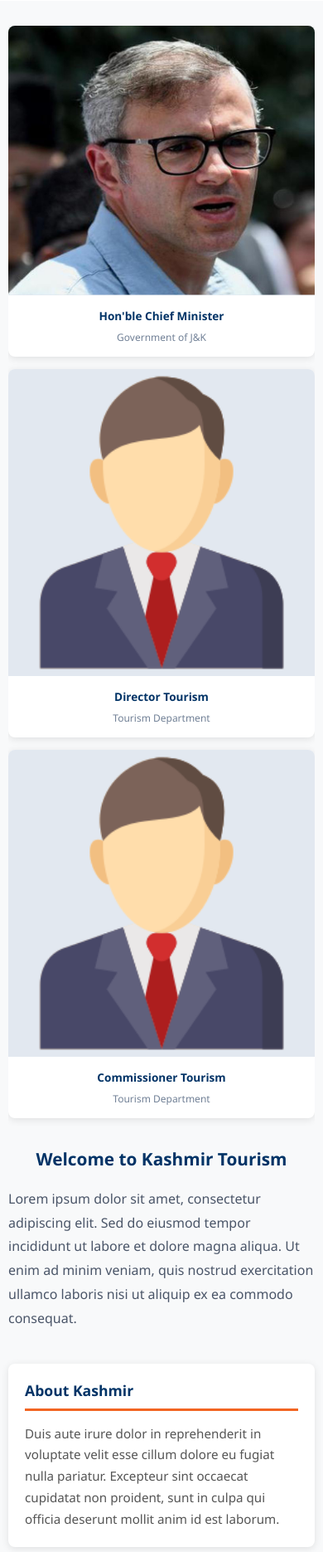
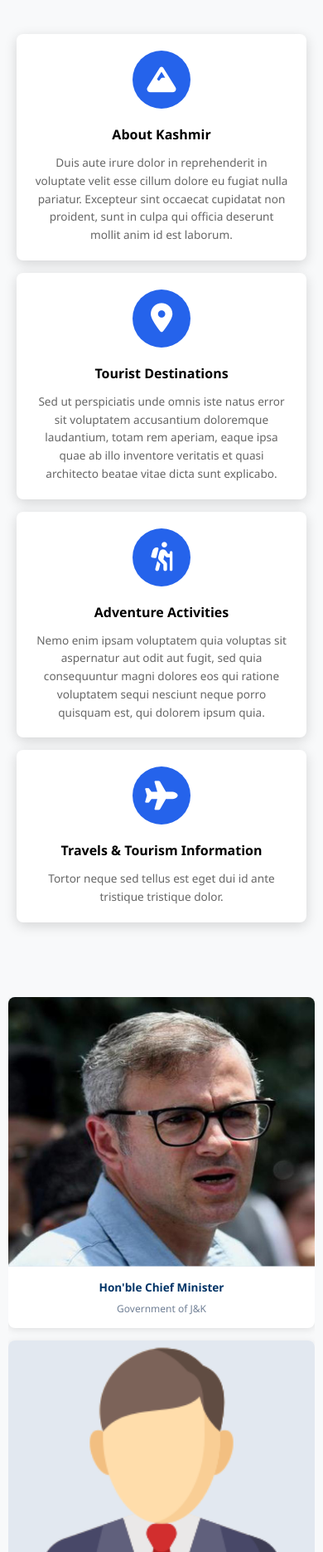
Before and after one commit to malikabid/jktdc-landing-page, a PHP site: page / in a window 390 px wide. Shown: the part 516-2387 px from the top of the page at 83% size. Run offline with PHP 8.4, Linux system fonts and the light colour scheme.

Commit message:
Add service cards overlay section with responsive styles; update background and slider button styles

```diff
--- a/index.html
+++ b/index.html
@@ -4,7 +4,7 @@
     <meta charset="UTF-8" />
     <meta name="viewport" content="width=device-width, initial-scale=1.0" />
     <title>Directorate of Tourism Kashmir</title>
-    <link rel="stylesheet" href="pub/css/style.css" />
+
     <link
       rel="stylesheet"
       href="https://cdnjs.cloudflare.com/ajax/libs/font-awesome/6.7.2/css/all.min.css"
@@ -27,6 +27,7 @@
       rel="stylesheet"
       href="https://cdnjs.cloudflare.com/ajax/libs/slick-carousel/1.8.1/slick-theme.min.css"
     />
+    <link rel="stylesheet" href="pub/css/style.css" />
   </head>
 
   <body>
@@ -62,6 +63,61 @@
           />
         </div>
       </div>
+
+      <!-- Service Cards Overlay -->
+      <section class="service-cards-overlay">
+        <div class="cards-container">
+          <div class="service-card">
+            <div class="card-icon">
+              <i class="fas fa-mountain"></i>
+            </div>
+            <h3>About Kashmir</h3>
+            <p>
+              Duis aute irure dolor in reprehenderit in voluptate velit esse
+              cillum dolore eu fugiat nulla pariatur. Excepteur sint occaecat
+              cupidatat non proident, sunt in culpa qui officia deserunt mollit
+              anim id est laborum.
+            </p>
+          </div>
+
+          <div class="service-card">
+            <div class="card-icon">
+              <i class="fas fa-map-marker-alt"></i>
+            </div>
+            <h3>Tourist Destinations</h3>
+            <p>
+              Sed ut perspiciatis unde omnis iste natus error sit voluptatem
+              accusantium doloremque laudantium, totam rem aperiam, eaque ipsa
+              quae ab illo inventore veritatis et quasi architecto beatae vitae
+              dicta sunt explicabo.
+            </p>
+          </div>
+
+          <div class="service-card">
+            <div class="card-icon">
+              <i class="fas fa-hiking"></i>
+            </div>
+            <h3>Adventure Activities</h3>
+            <p>
+              Nemo enim ipsam voluptatem quia voluptas sit aspernatur aut odit
+              aut fugit, sed quia consequuntur magni dolores eos qui ratione
+              voluptatem sequi nesciunt neque porro quisquam est, qui dolorem
+              ipsum quia.
+            </p>
+          </div>
+
+          <div class="service-card">
+            <div class="card-icon">
+              <i class="fas fa-plane"></i>
+            </div>
+            <h3>Travels & Tourism Information</h3>
+            <p>
+              Tortor neque sed tellus est eget dui id ante tristique tristique
+              dolor.
+            </p>
+          </div>
+        </div>
+      </section>
     </section>
 
     <main class="main-content">
@@ -124,38 +180,6 @@
               nisi ut aliquip ex ea commodo consequat.
             </p>
 
-            <div class="content-grid">
-              <div class="content-card">
-                <h3>About Kashmir</h3>
-                <p>
-                  Duis aute irure dolor in reprehenderit in voluptate velit esse
-                  cillum dolore eu fugiat nulla pariatur. Excepteur sint
-                  occaecat cupidatat non proident, sunt in culpa qui officia
-                  deserunt mollit anim id est laborum.
-                </p>
-              </div>
-
-              <div class="content-card">
-                <h3>Tourist Destinations</h3>
-                <p>
-                  Sed ut perspiciatis unde omnis iste natus error sit voluptatem
-                  accusantium doloremque laudantium, totam rem aperiam, eaque
-                  ipsa quae ab illo inventore veritatis et quasi architecto
-                  beatae vitae dicta sunt explicabo.
-                </p>
-              </div>
-
-              <div class="content-card">
-                <h3>Adventure Activities</h3>
-                <p>
-                  Nemo enim ipsam voluptatem quia voluptas sit aspernatur aut
-                  odit aut fugit, sed quia consequuntur magni dolores eos qui
-                  ratione voluptatem sequi nesciunt neque porro quisquam est,
-                  qui dolorem ipsum quia.
-                </p>
-              </div>
-            </div>
-
             <section class="full-width-section">
               <h2>Experience Paradise on Earth</h2>
               <p>
--- a/pub/css/style.css
+++ b/pub/css/style.css
@@ -5,6 +5,11 @@
     font-family: 'Segoe UI', Tahoma, Geneva, Verdana, sans-serif;
     scroll-behavior: smooth;
 }
+
+body {
+    background: #f8f9fa;
+}
+
 /* ==================== TICKER STYLES ==================== */
 .text-ticker {
     background: #003366;
@@ -431,7 +436,7 @@
 .hero-slider {
     width: 100%;
     position: relative;
-    overflow: hidden;
+    overflow: visible;
 }
 
 .slider-container {
@@ -505,27 +509,134 @@
 
     .slick-prev,
     .slick-next {
-        width: 40px;
-        height: 40px;
+        width: 55px;
+        height: 55px;
     }
 
     .slick-prev {
-        left: 10px;
+        left: 15px;
     }
 
     .slick-next {
-        right: 10px;
+        right: 15px;
     }
 
     .slick-prev:before,
     .slick-next:before {
-        font-size: 20px;
+        font-size: 28px;
     }
 }
 
 @media screen and (max-width: 480px) {
     .slide img {
         height: 300px;
+    }
+}
+
+/* ==================== SERVICE CARDS OVERLAY STYLES ==================== */
+.service-cards-overlay {
+    position: absolute;
+    bottom: -200px;
+    left: 0;
+    right: 0;
+    width: 100%;
+    z-index: 50;
+    padding: 0 20px;
+}
+
+.cards-container {
+    max-width: 1200px;
+    margin: 0 auto;
+    display: grid;
+    grid-template-columns: repeat(4, 1fr);
+    gap: 25px;
+}
+
+.service-card {
+    background: white;
+    padding: 30px;
+    border-radius: 8px;
+    box-shadow: 0 4px 15px rgba(0, 0, 0, 0.15);
+    text-align: center;
+    transition: transform 0.3s ease, box-shadow 0.3s ease;
+}
+
+.service-card:hover {
+    transform: translateY(-8px);
+    box-shadow: 0 8px 25px rgba(0, 0, 0, 0.2);
+}
+
+.card-icon {
+    width: 80px;
+    height: 80px;
+    background: #2563eb;
+    border-radius: 50%;
+    display: flex;
+    align-items: center;
+    justify-content: center;
+    margin: 0 auto 20px;
+    font-size: 40px;
+    color: white;
+    transition: background 0.3s ease;
+}
+
+.service-card:hover .card-icon {
+    background: #1d4ed8;
+}
+
+.service-card h3 {
+    font-size: 1.1rem;
+    color: #000;
+    margin-bottom: 12px;
+    font-weight: 700;
+}
+
+.service-card p {
+    font-size: 0.9rem;
+    color: #666;
+    line-height: 1.6;
+}
+
+/* Responsive Service Cards */
+@media screen and (max-width: 1024px) {
+    .cards-container {
+        grid-template-columns: repeat(2, 1fr);
+        gap: 20px;
+    }
+
+    .service-cards-overlay {
+        bottom: -220px;
+    }
+}
+
+@media screen and (max-width: 768px) {
+    .service-cards-overlay {
+        position: static;
+        padding: 40px 20px;
+        margin-bottom: 20px;
+    }
+
+    .cards-container {
+        grid-template-columns: 1fr;
+        gap: 15px;
+    }
+
+    .service-card {
+        padding: 20px;
+    }
+
+    .card-icon {
+        width: 70px;
+        height: 70px;
+        font-size: 35px;
+    }
+
+    .service-card h3 {
+        font-size: 1rem;
+    }
+
+    .service-card p {
+        font-size: 0.85rem;
     }
 }
 
```
Also changed, not shown: other parts of pub/css/style.css (+12 -11 lines).
